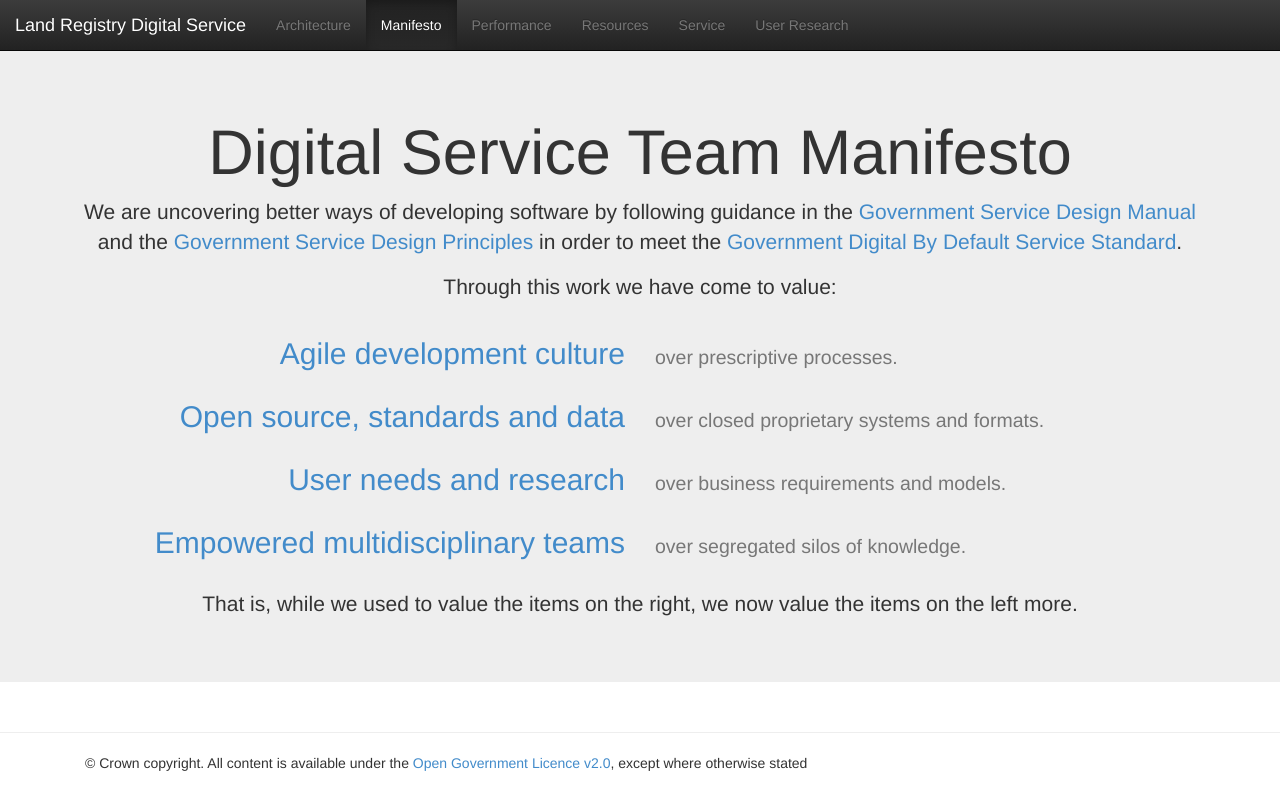
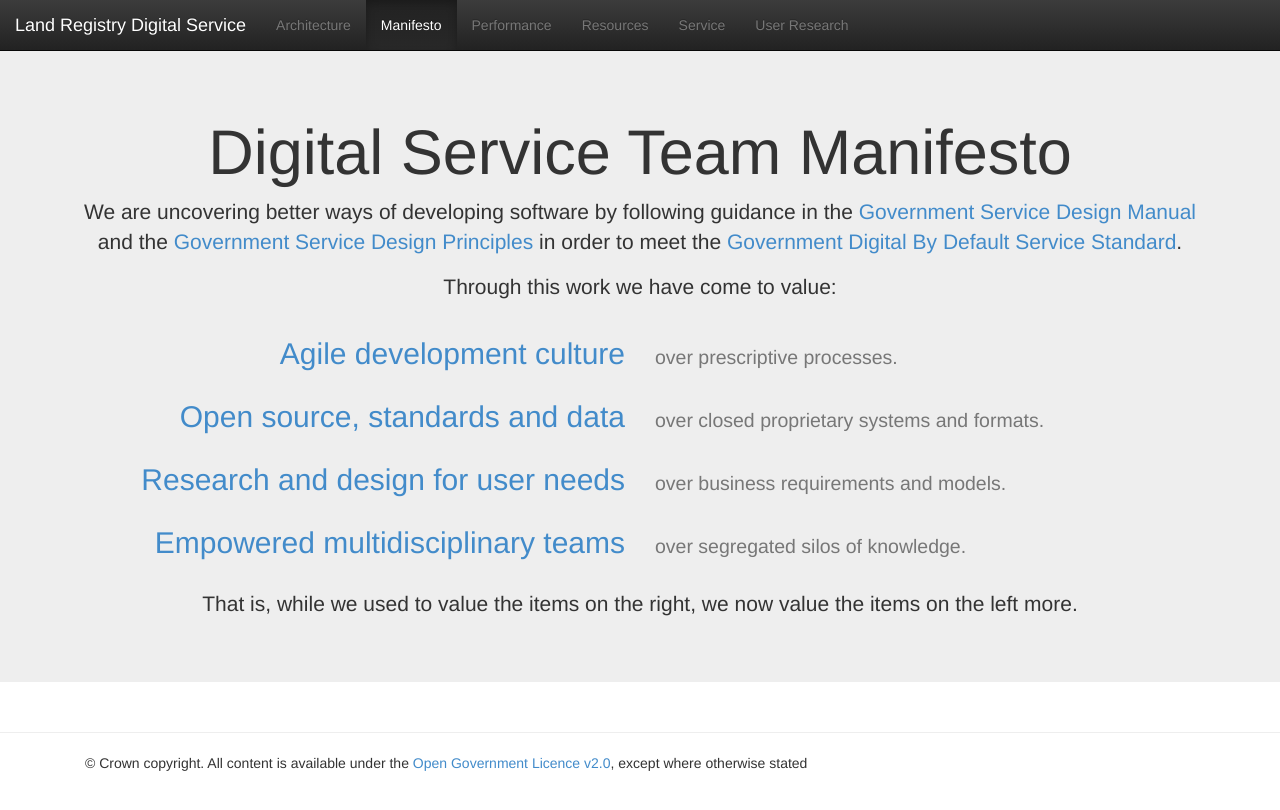
Before and after one commit to ztrelease/landregistry.github.io, a Jekyll site: the page built from manifesto.html, in a window 1280 px wide. Shown: the top 810 px of the page. Built offline with Jekyll 4.4.1, drawn with Linux system fonts in a browser that asks for light colours.

Commit message:
add design

```diff
--- a/manifesto.html
+++ b/manifesto.html
@@ -29,7 +29,7 @@
       </div>
       <div class="row">
         <div class="col-xs-6 text-right">
-          <h2><a href="https://www.gov.uk/service-manual/user-centred-design/user-needs.html">User needs</a> <a href="https://www.gov.uk/service-manual/user-centred-design/user-research/index.html">and research</a></h2>
+          <h2><a href="https://www.gov.uk/service-manual/user-centred-design/user-research/index.html">Research</a> <a href="https://www.gov.uk/service-manual/user-centred-design/index.html">and design for</a> <a href="https://www.gov.uk/service-manual/user-centred-design/user-needs.html">user needs</a> </h2>
         </div>
         <div class="col-xs-6 text-left">
           <h2><small>over business requirements and models.</small></h2>
```
